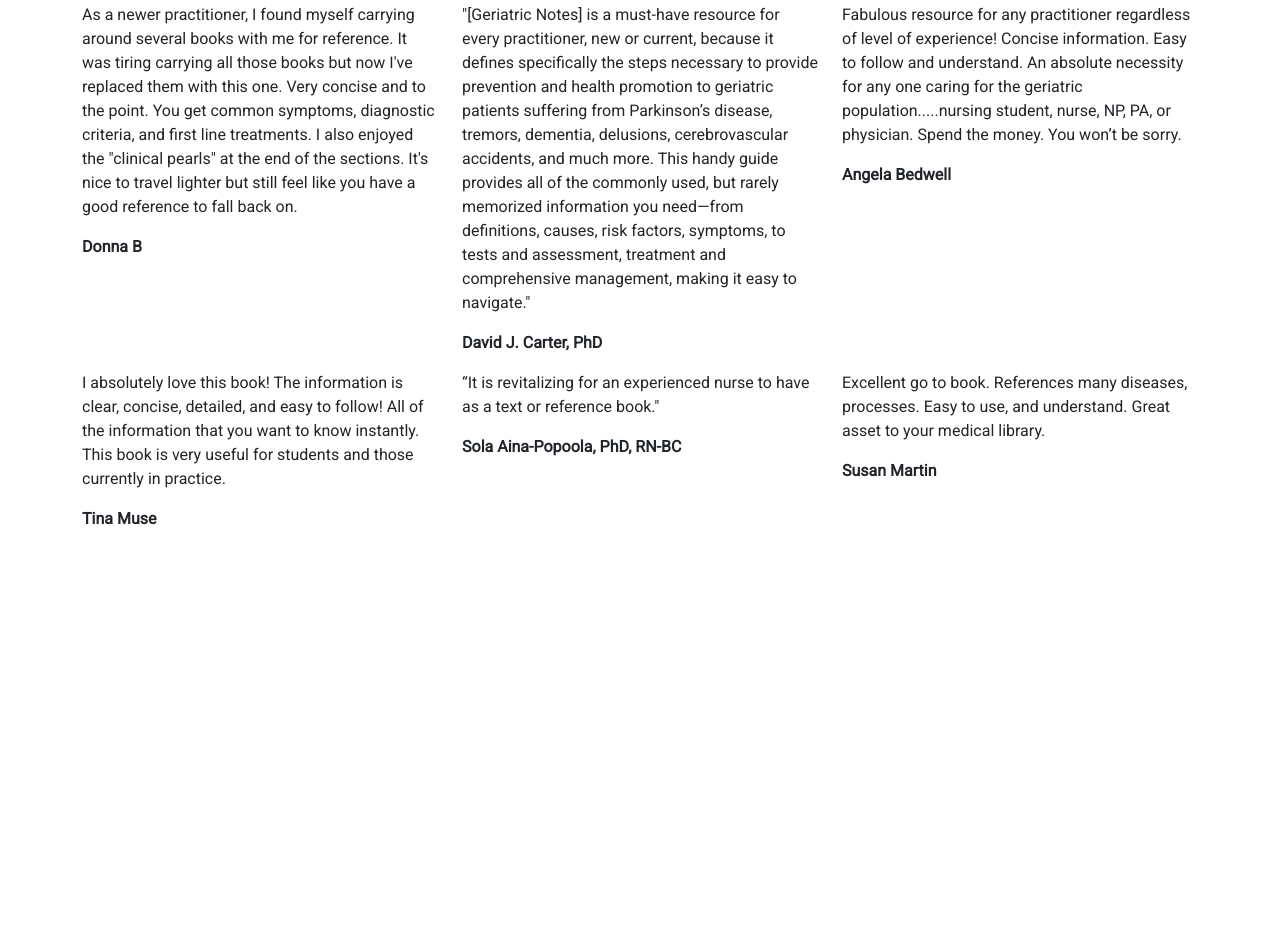
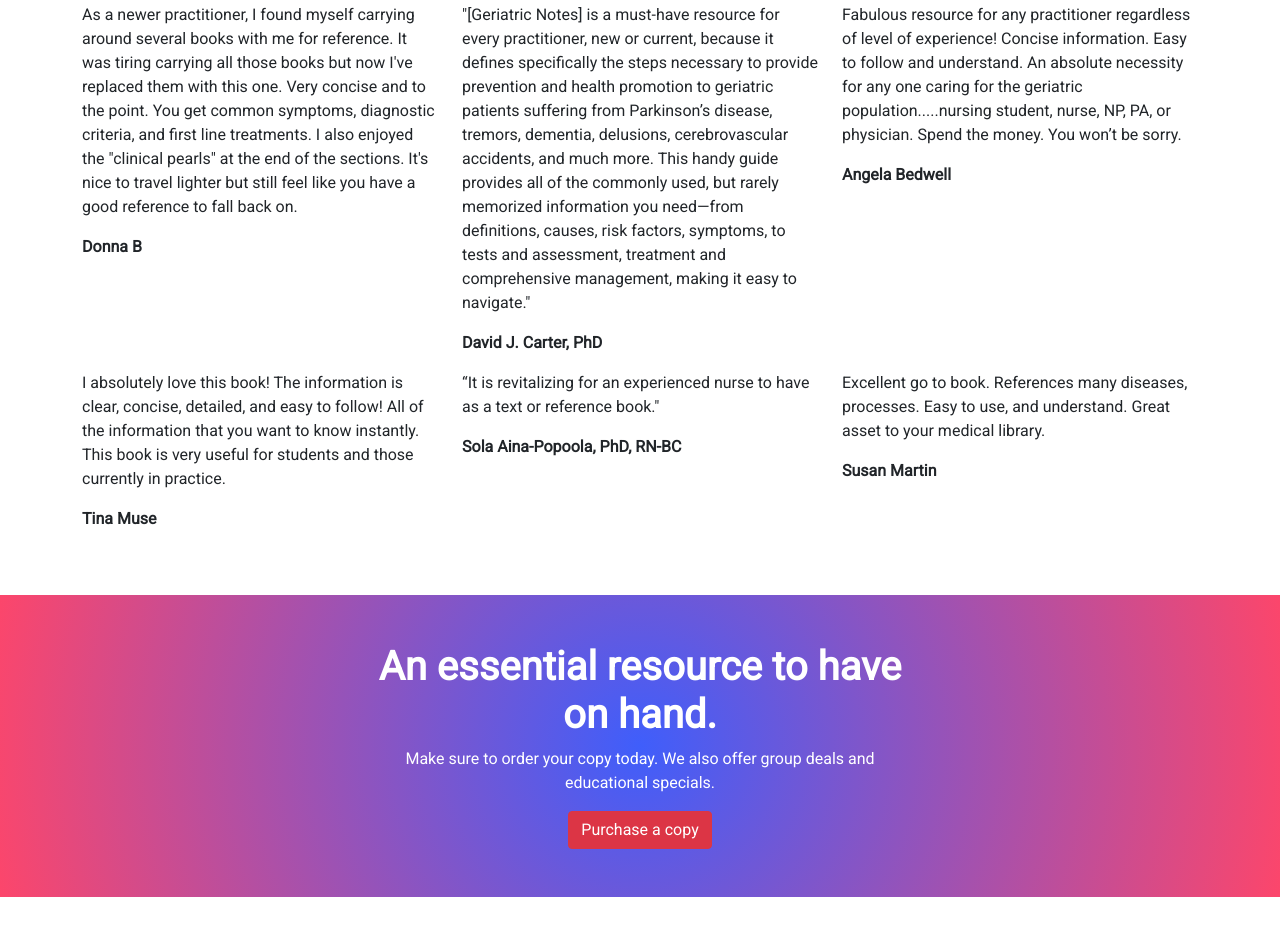
Before and after one commit to Boisset-C/author_website_bootstrap5.0, a plain HTML site: page index.html in a window 1280 px wide. Shown: the part 2238-3173 px from the top of the page. Before the commit the page ends 2785 px from the top, so only its background shows below. Drawn offline with nearby package versions, Linux system fonts and the light colour scheme.

Commit message:
Added Call to Action Section

```diff
--- a/custom.css
+++ b/custom.css
@@ -24,3 +24,14 @@ body {
   background-position: center center;
   height: 30vh;
 }
+
+/* CTA SECTION */
+
+#cta-bg {
+  background: rgb(63, 94, 251);
+  background: radial-gradient(
+    circle,
+    rgba(63, 94, 251, 1) 0%,
+    rgba(252, 70, 107, 1) 100%
+  );
+}
--- a/index.html
+++ b/index.html
@@ -133,7 +133,7 @@
     <!--Social Proof Section-->
     <section>
       <div class="container-sm">
-        <h1 class="h1 mt-5 mb-2 text-center">Social Proof</h1>
+        <h1 class="h1 mt-5 mb-2 fw-bold text-center">Social Proof</h1>
         <!--Row One-->
         <div class="row">
           <div class="col-sm-4">
@@ -233,6 +233,31 @@
     </section>
     <!--End of Social Proof Section-->
 
+    <!--Call To Action Section-->
+    <section id="cta-bg" class="my-5">
+      <div class="container-sm">
+        <div class="row justify-content-center">
+          <div class="col-sm-6 text-center">
+            <h1 class="h1 mt-5 fw-bold text-white text-center">
+              An essential resource to have on hand.
+            </h1>
+            <p class="text-white text-center">
+              Make sure to order your copy today. We also offer group deals and
+              educational specials.
+            </p>
+            <button type="button" class="btn btn-danger mb-5">
+              Purchase a copy
+            </button>
+          </div>
+        </div>
+      </div>
+    </section>
+    <!--End of Call to Action Section-->
+
+    <!--Contact Section-->
+
+    <!--End of Contact Section-->
+
     <!--Bootstrap Javascript Bundle-->
     <script
       src="https://cdn.jsdelivr.net/npm/bootstrap@5.1.2/dist/js/bootstrap.bundle.min.js"
```
